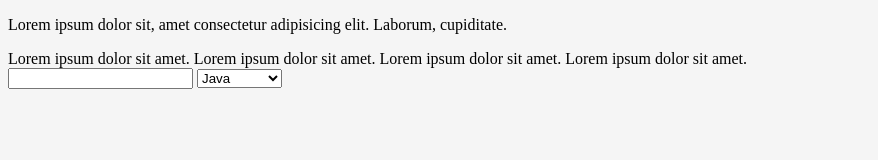
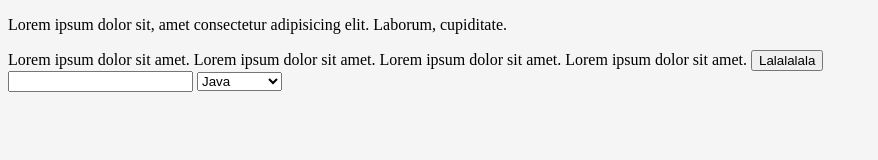
Before and after one commit to lcyganiak/javaScript, a plain HTML site: page view/index.html in a window 1280 px wide. Shown: the whole page, without its empty margins (0-878 px from the left). Drawn offline with Linux system fonts and the light colour scheme.

Commit message:
dodałem przycisk

```diff
--- a/view/index.html
+++ b/view/index.html
@@ -16,6 +16,7 @@
     <span>Lorem ipsum dolor sit amet.</span>
     <span>Lorem ipsum dolor sit amet.</span>
     <span>Lorem ipsum dolor sit amet.</span>
+    <button>Lalalalala</button>
     <div class="main-first-class">
         <input type="text">
         <select name="tech" id="tech">
```
